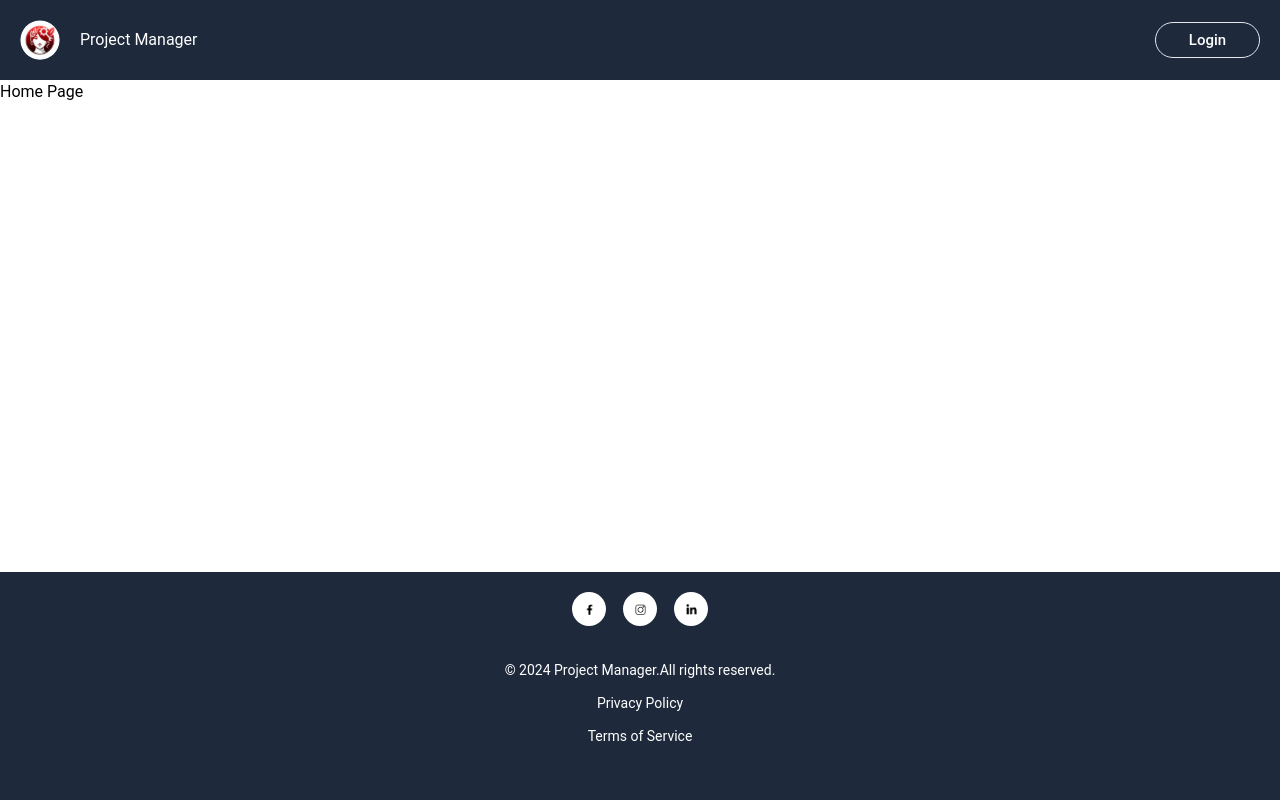
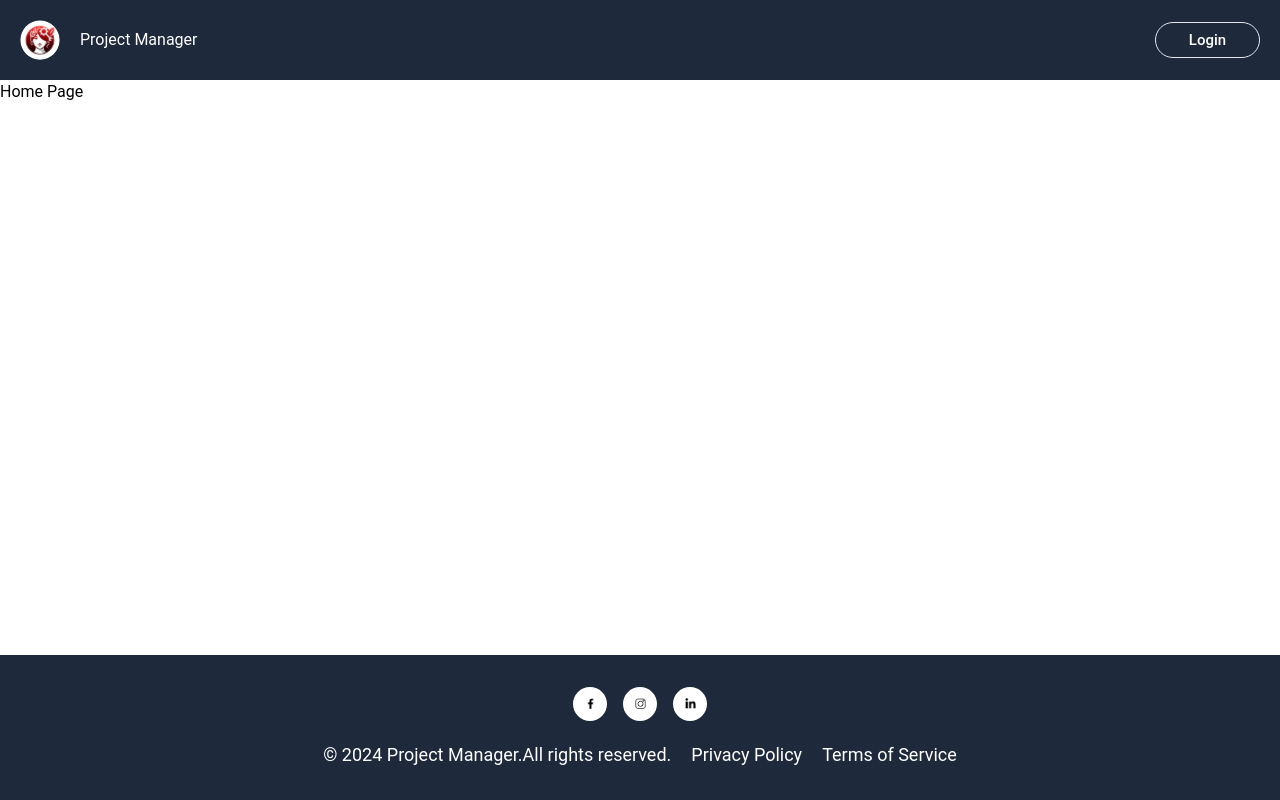
Before and after one commit to Tayling-Ng/desafio2-semana8-TIRex, a React (Vite) app: page / in a window 1280 px wide. Built offline with nearby package versions, Linux system fonts and the light colour scheme.

Commit message:
fix:componet footer

```diff
--- a/src/components/Footer/Footer.tsx
+++ b/src/components/Footer/Footer.tsx
@@ -3,29 +3,29 @@ import linkedin from '../../assets/img-header-footer/linkedin.jpg'
 import facebook from '../../assets/img-header-footer/facebook.jpg'
 const Footer = () => {
     return (
-    <div className=' flex flex-col items-center min-w-[393px] min-h-[206px] p-[20px] bg-[#1E293B] sm:flex justify-center sm:items-center
-    sm:min-w-[744px] sm:min-h-[145px] xl:flex-row xl:justify-center xl:items-center xl:min-w-[1440px] xl:min-h-[100px] xl:gap-[60px]'>
-        <div className='flex justify-between w-[136px] -h-[34.5px] '>
-            <a href="https://www.facebook.com/">
-                <div className='icon-bg-white flex justify-center items-center w-[34px] h-[34px] bg-white rounded-full '>
+        <div className=' flex flex-col items-center w-full h-[206px]  bg-[#1E293B]  justify-center py-[20px] gap-[20px] tablet:px-[19px]
+        tablet:h-[145px] desktop:h-[100px] desktop:flex-row desktop:gap-[60px]'>
+            <div className='flex gap-[16px] ' >
+                <a href="https://www.facebook.com/" className='icon-bg-white flex justify-center items-center w-[34px] h-[34px] bg-white rounded-full ' >
+
                     <img src={facebook} alt="icon Facebook" className='w-[11px] h-[11px]' />
-                </div>
+
                 </a>
-            <a href="https://www.instagram.com/">
-                <div className='icon-bg-white flex justify-center items-center w-[34px] h-[34px] bg-white rounded-full '>
+                <a href="https://www.instagram.com/" className='icon-bg-white flex justify-center items-center w-[34px] h-[34px] bg-white rounded-full ' >
+
                     <img src={instagram} alt="icon intagram" className='w-[11px] h-[11px]' />
-                </div>
+
                 </a>
-            <a href="https://www.linkedin.com/">
-                <div className='icon-bg-white flex justify-center items-center w-[34px] h-[34px] bg-white rounded-full '>
+                <a href="https://www.linkedin.com/" className='icon-bg-white flex justify-center items-center w-[34px] h-[34px] bg-white rounded-full '>
+
                     <img src={linkedin} alt="icon linkedin" className='w-[11px] h-[11px]' />
-                </div>
+
                 </a>
             </div>
-        <div className='flex flex-col text-center text-white text-[14px] leading-[28px] gap-[5px] p-[30px]  sm:text-[18px] xl:flex-row xl:justify-around  xl:gap-[60px]'>
-            <p>&copy; 2024 Project Manager.All rights reserved.</p>
-            <p>Privacy Policy</p>
-            <p>Terms of Service</p>
+            <div className='flex flex-col items-center justify-center text-white  gap-[20px] tablet:flex-row font-normal  '>
+                <p className='tablet:text-[18px]  text-[14px] leading-[28px] desktop:text-[20px]'>&copy; 2024 Project Manager.All rights reserved.</p>
+                <p className='tablet:text-[18px]  text-[14px] leading-[28px] desktop:text-[20px]'>Privacy Policy</p>
+                <p className='tablet:text-[18px]  text-[14px] leading-[28px] desktop:text-[20px]' >Terms of Service</p>
 
             </div>
         </div>
```
Lines whose indentation alone changed are shown as unchanged.
